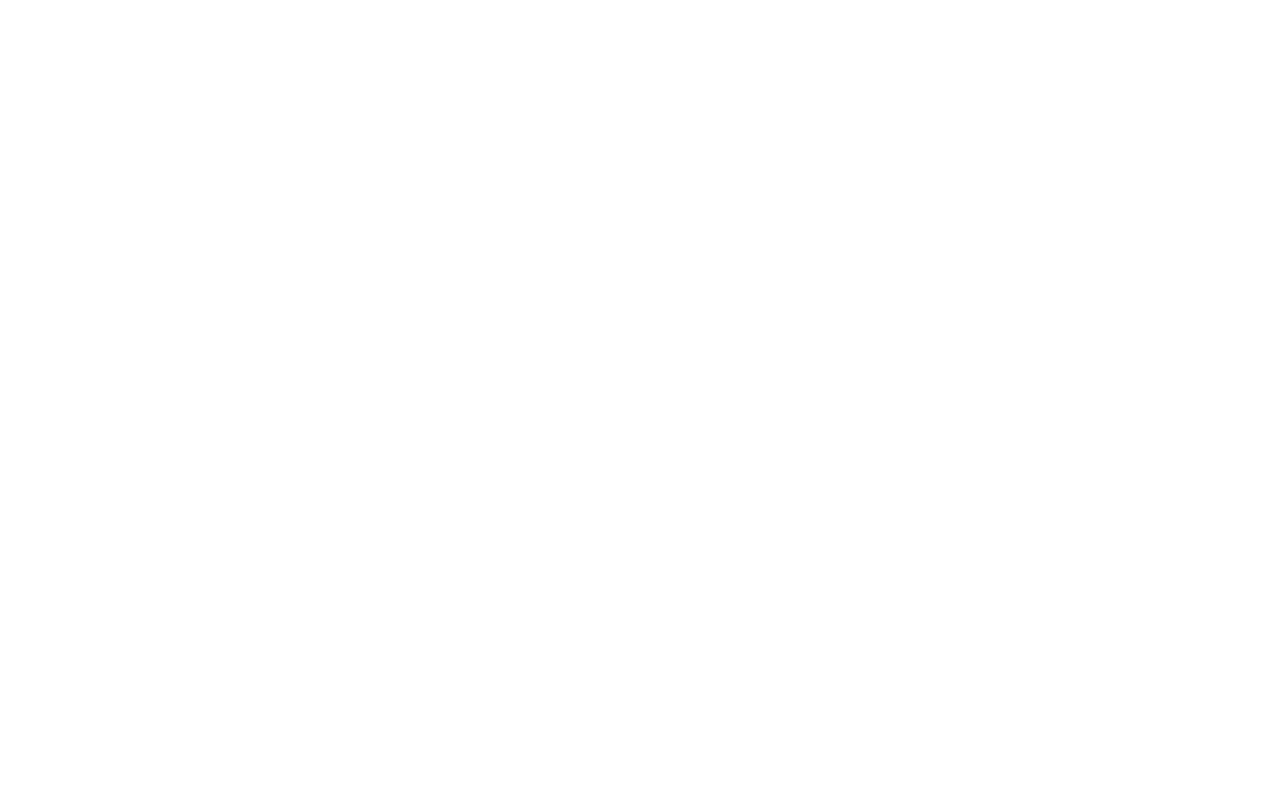
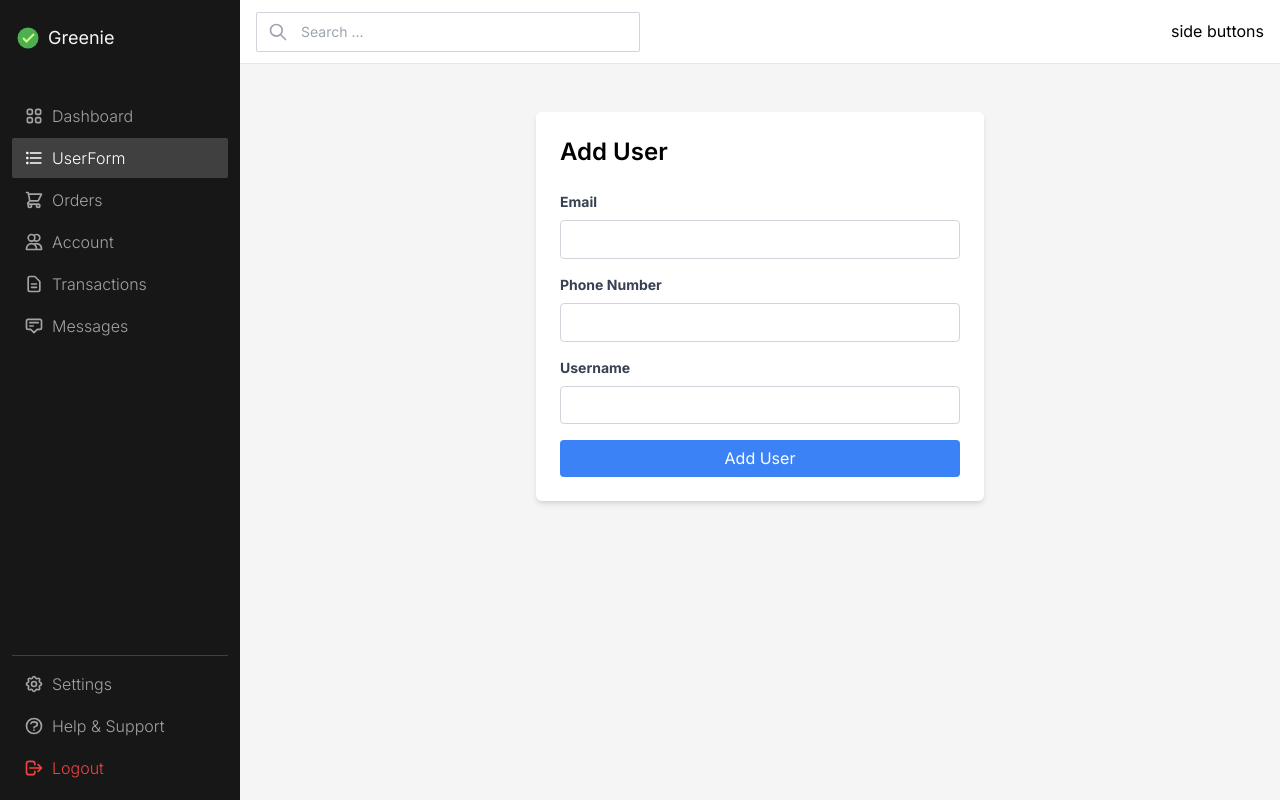
Before and after one commit to Sriram-developer/user-daseboard, a React (Create React App) app: page /adduser-form in a window 1280 px wide. Before the commit this address had no page. Built offline with nearby package versions, Linux system fonts and the light colour scheme; the HTML template or start-up script is replaced by a standard one.

Commit message:
fixed user form and search bar design

```diff
--- a/package.json
+++ b/package.json
@@ -3,6 +3,7 @@
   "version": "0.1.0",
   "private": true,
   "dependencies": {
+    "@headlessui/react": "^1.7.17",
     "@testing-library/jest-dom": "^5.17.0",
     "@testing-library/react": "^13.4.0",
     "@testing-library/user-event": "^13.5.0",
@@ -17,6 +18,8 @@
     "react-icons": "^4.12.0",
     "react-router-dom": "^6.18.0",
     "react-scripts": "5.0.1",
+    "react-tabs": "^6.0.2",
+    "tab": "^1.0.0",
     "web-vitals": "^2.1.4"
   },
   "scripts": {
--- a/src/App.js
+++ b/src/App.js
@@ -1,7 +1,7 @@
 import { BrowserRouter as Router, Routes, Route } from 'react-router-dom'
 import Layout from './components/user-shared/Layout';
 import Daseboard from './components/user-shared/Daseboard';
-import Products from './components/user-shared/Products';
+import UserForm from './components/user-shared/AddUserForm';
 
 
 function App() {
@@ -10,7 +10,7 @@
     <Routes>
         <Route path="/" element={<Layout />}>
         <Route index element={<Daseboard />} />
-        <Route path="products" element={<Products />} />
+        <Route path="adduser-form" element={<UserForm />} />
           </Route>
     </Routes>
 </Router>
--- /dev/null
+++ b/src/components/user-shared/AddUserForm.jsx
@@ -0,0 +1,102 @@
+
+// UserForm.jsx
+
+import React, { useState } from 'react';
+
+const UserForm = () => {
+  const [formData, setFormData] = useState({
+    email: '',
+    phoneNumber: '',
+    username: '',
+  });
+
+  const [isSubmitted, setSubmitted] = useState(false);
+
+  const handleChange = (e) => {
+    const { name, value } = e.target;
+    setFormData({ ...formData, [name]: value });
+  };
+
+  const handleSubmit = (e) => {
+    e.preventDefault();
+    // Assuming you would perform some submission logic (e.g., API call) here
+    // For demonstration purposes, we'll just show a success message
+    setSubmitted(true);
+  };
+
+  const closePopup = () => {
+    setSubmitted(false);
+  };
+
+  return (
+    <div className="max-w-md mx-auto mt-8 p-6 bg-white rounded-md shadow-md transition-transform transform hover:scale-105">
+      <h2 className="text-2xl font-semibold mb-6">Add User</h2>
+      <form onSubmit={handleSubmit}>
+        <div className="mb-4">
+          <label htmlFor="email" className="block text-gray-700 text-sm font-bold mb-2">
+            Email
+          </label>
+          <input
+            type="email"
+            id="email"
+            name="email"
+            value={formData.email}
+            onChange={handleChange}
+            className="w-full p-2 border border-gray-300 rounded focus:outline-none focus:ring focus:border-blue-500"
+            required
+          />
+        </div>
+        <div className="mb-4">
+          <label htmlFor="phoneNumber" className="block text-gray-700 text-sm font-bold mb-2">
+            Phone Number
+          </label>
+          <input
+            type="tel"
+            id="phoneNumber"
+            name="phoneNumber"
+            value={formData.phoneNumber}
+            onChange={handleChange}
+            className="w-full p-2 border border-gray-300 rounded focus:outline-none focus:ring focus:border-blue-500"
+            required
+          />
+        </div>
+        <div className="mb-4">
+          <label htmlFor="username" className="block text-gray-700 text-sm font-bold mb-2">
+            Username
+          </label>
+          <input
+            type="text"
+            id="username"
+            name="username"
+            value={formData.username}
+            onChange={handleChange}
+            className="w-full p-2 border border-gray-300 rounded focus:outline-none focus:ring focus:border-blue-500"
+            required
+          />
+        </div>
+        <button
+          type="submit"
+          className="w-full bg-blue-500 text-white p-2 rounded hover:bg-blue-600 transition"
+        >
+          Add User
+        </button>
+      </form>
+      {isSubmitted && (
+  <div className="fixed top-0 left-0 w-full h-full flex items-center justify-center">
+    <div className="bg-white p-6 rounded-md shadow-md shadow-lg">
+      <p className="text-green-600 text-lg font-semibold mb-4">Successfully Added User!</p>
+      <button
+        className="bg-blue-500 text-white p-2 rounded hover:bg-blue-600 transition"
+        onClick={closePopup}
+      >
+        Close
+      </button>
+    </div>
+  </div>
+)}
+
+    </div>
+  );
+};
+
+export default UserForm;
--- a/src/components/user-shared/Daseboard.jsx
+++ b/src/components/user-shared/Daseboard.jsx
@@ -3,6 +3,6 @@
 
 export default function Daseboard() {
   return (
-    <div>Daseboard</div>
+    <div></div>
   )
 }
--- /dev/null
+++ b/src/components/user-shared/Header.jsx
@@ -0,0 +1,14 @@
+import React from 'react'
+import { HiOutlineSearch } from 'react-icons/hi'
+
+export default function Header() {
+  return (
+    <div className='bg-white h-16 px-4 flex justify-between items-center border-b border-gray-200'>
+      <div className='relative'>
+        <HiOutlineSearch fontSize={20} className='text-gray-400 absolute top-1/2 -translate-y-1/2 left-3'/>
+        <input type="text" placeholder='Search ...' className='text-sm focus:outline-none active:outline-none h-10 w-[24rem] border border-gray-300  rounded-sm pl-11 px-4' />
+      </div>
+      <div>side buttons</div>
+    </div>
+  )
+}
--- a/src/components/user-shared/Layout.jsx
+++ b/src/components/user-shared/Layout.jsx
@@ -1,13 +1,16 @@
 import React from 'react'
 import { Outlet } from 'react-router-dom'
 import Sidebar from './Sidebar'
+import Header from './Header'
 
 export default function Layout() {
   return (
     <div className='flex flex-row bg-neutral-100 h-screen w-screen overflow-hidden'>
         <Sidebar/>
-        <div className="bg-teal-200">header</div>
-        <div>{<Outlet/>}</div>
+        <div className='flex-1'>
+        <Header/>
+        <div className='p-4'>{<Outlet/>}</div>
+        </div>
     </div>
   )
 }
--- a/src/components/user-shared/Products.jsx
+++ /dev/null
@@ -1,7 +0,0 @@
-import React from 'react'
-
-export default function Products() {
-  return (
-    <div>This is a products page</div>
-  )
-}
--- a/src/lib/consts/navigation.jsx
+++ b/src/lib/consts/navigation.jsx
@@ -1,6 +1,5 @@
 import {
 	HiOutlineViewGrid,
-	HiOutlineCube,
 	HiOutlineShoppingCart,
     HiOutlineUsers,
 	HiOutlineDocumentText,
@@ -8,6 +7,8 @@
 	HiOutlineQuestionMarkCircle,
 	HiOutlineCog
 } from 'react-icons/hi'
+
+import { MdFormatListBulleted } from 'react-icons/md'
 
 export const DASHBOARD_SIDEBAR_LINKS = [
 	{
@@ -17,10 +18,10 @@
 		icon: <HiOutlineViewGrid />
 	},
 	{
-		key: 'products',
-		label: 'Products',
-		path: '/products',
-		icon: <HiOutlineCube />
+		key: 'userform',
+		label: 'UserForm',
+		path: '/adduser-form',
+		icon: <MdFormatListBulleted />
 	},
 	{
 		key: 'orders',
```
Also changed, not shown: 1 other file (tests, documents, lock files or other folders).
